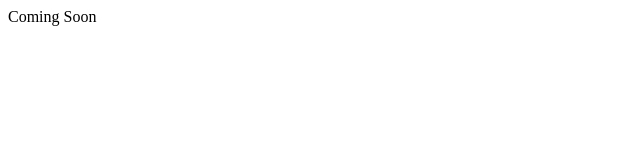
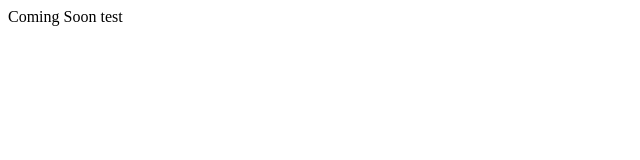
Before and after one commit to chishaokao/burialgarden, a plain HTML site: page index.html in a window 1280 px wide. Shown: the full height of the page, 0-640 px from the left. Drawn offline with Linux system fonts and the light colour scheme.

Commit message:
Update index.html

```diff
--- a/index.html
+++ b/index.html
@@ -6,6 +6,6 @@
 
 </head>
 <body>
-    Coming Soon
+    Coming Soon test
 </body>
 </html>
```
